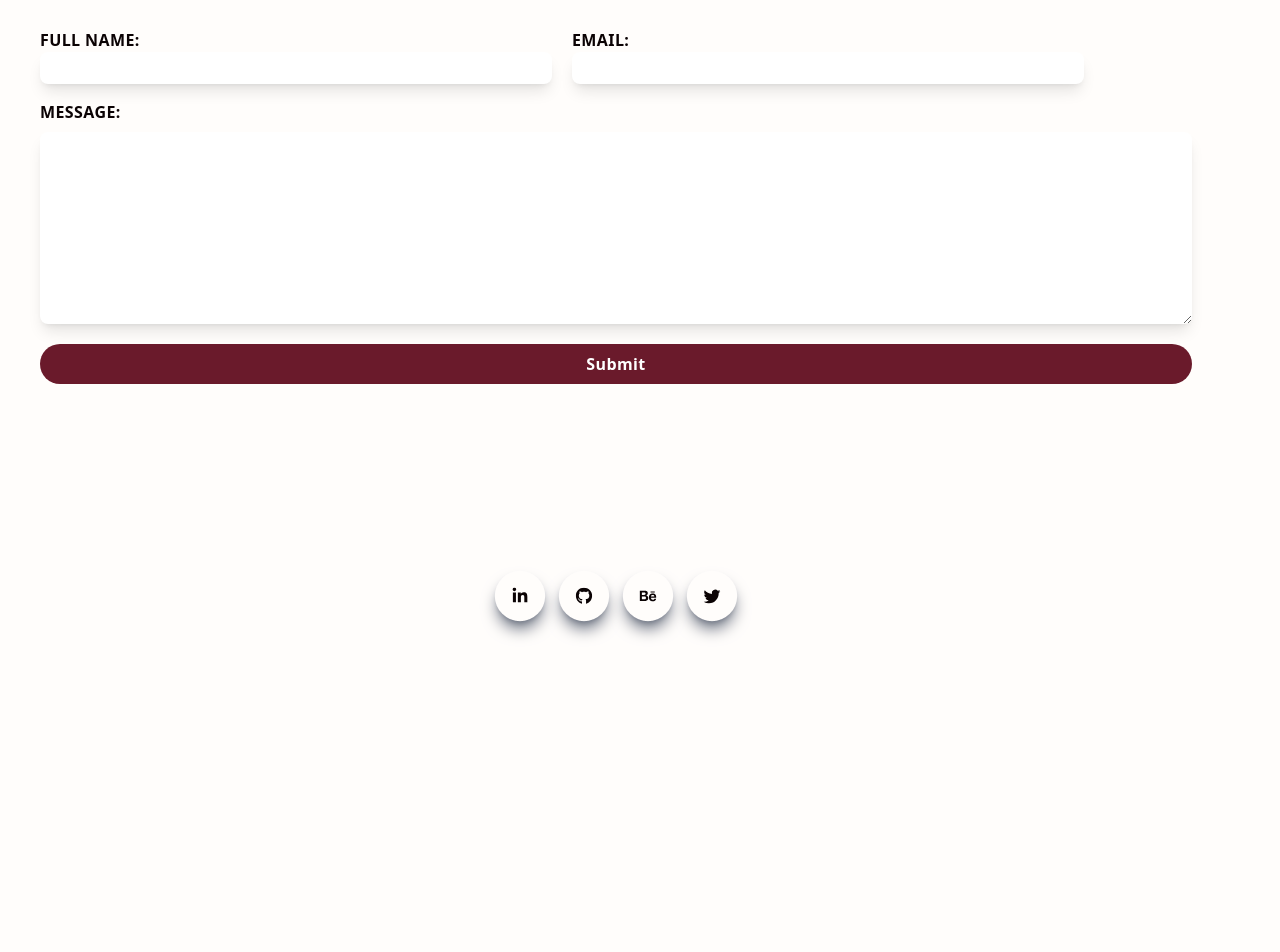
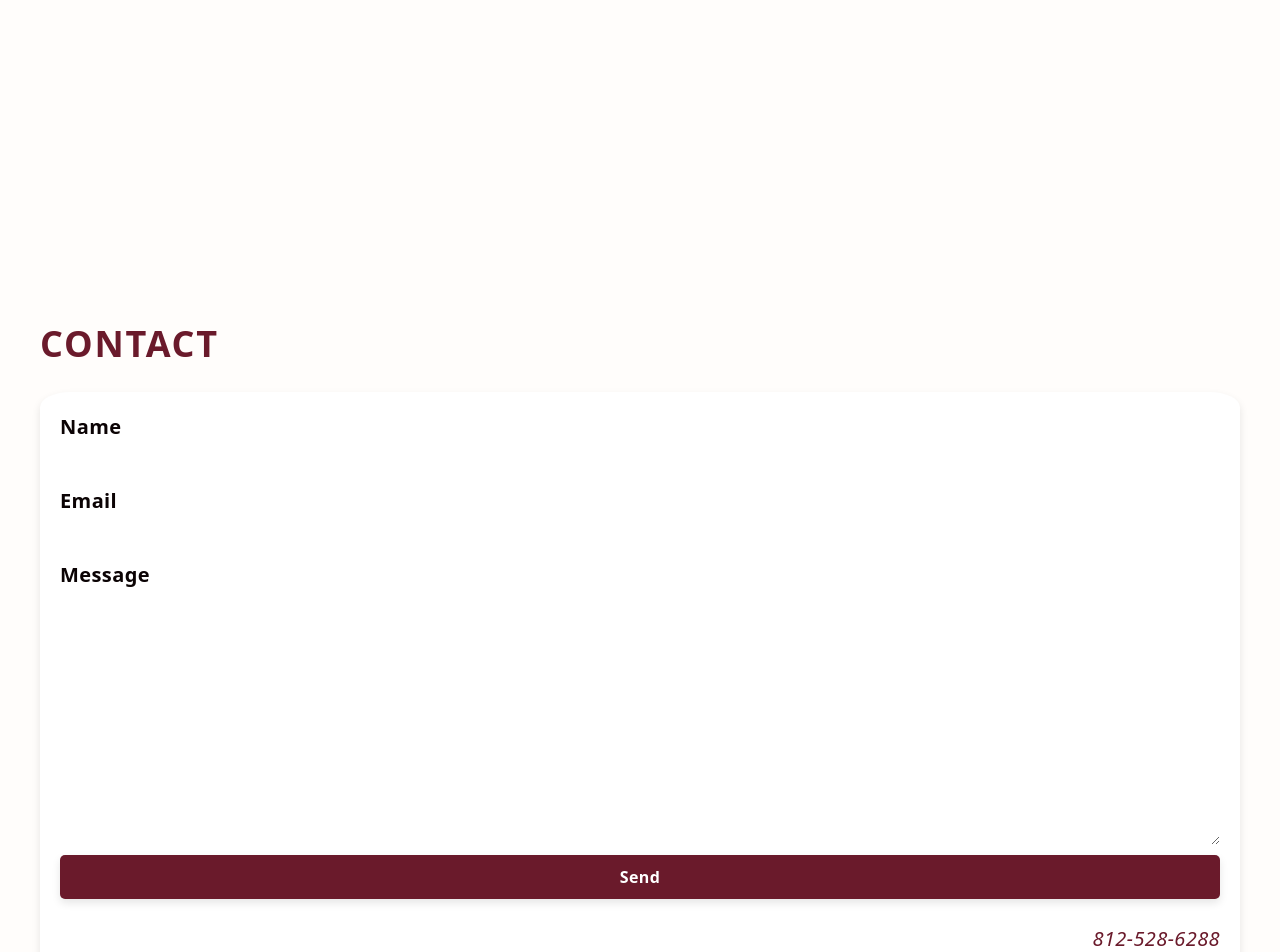
Before and after one commit to FrischSticks/personalPortfolio, a Next.js app: page / in a window 1280 px wide. Shown: the part 5360-6312 px from the top of the page. Before the commit the page ends 6180 px from the top, so only its background shows below. Built offline with nearby package versions, Linux system fonts and the light colour scheme; no server answers.

Commit message:
Updated Contact Form
Fixed an error that arose from issues with the EmailJS API and made styling edits.

```diff
--- a/components/Contact.jsx
+++ b/components/Contact.jsx
@@ -1,65 +1,95 @@
-import React, { useState } from 'react'
-import Socials from './Socials'
-import emailjs from 'emailjs-com';
+import { useState } from 'react';
+import { useForm } from 'react-hook-form';
+import Socials from './Socials';
+import emailjs from '@emailjs/browser';
+import styles from '../styles/Contact.module.css'; // Import CSS using Next.js's built-in CSS Modules
+
+// Initialize emailjs
+emailjs.init({
+  publicKey: process.env.NEXT_PUBLIC_EMAILJS_PUBLIC_KEY,
+  // Do not allow headless browsers
+  blockHeadless: true,
+  // blockList: {
+  //   // Block the suspended emails
+  //   list: ['foo@emailjs.com', 'bar@emailjs.com'],
+  //   // The variable contains the email address
+  //   watchVariable: 'userEmail',
+  // },
+  limitRate: {
+    // Set the limit rate for the application
+    id: 'app',
+    // Allow 1 request per 10s
+    throttle: 10000,
+  },
+});
 
 const Contact = () => {
-  const [name, setName] = useState("");
-  const [email, setEmail] = useState("");
-  const [message, setMessage] = useState("");
+  const [buttonText, setButtonText] = useState('Send'); // Initialize button text
+  const [isMessageSent, setIsMessageSent] = useState(false);
 
-  const handleSubmit = (e) => {
-    e.preventDefault();
-    emailjs.sendForm('service_wdl2pxm', 'template_wgjywnp', e.target, '4C4jlz9zmqANPKvjx')
-      .then((result) => {
-        console.log('Message Sent!');
-        alert('Message Sent!')
-      }, (error) => {
-        console.log(error.text);
-        alert(`I'm sorry, but your message failed to deliver. Please try again! If the problem persists, you can reach me at FrischeEvan@gmail.com.`)
+  const { register, handleSubmit, errors, reset } = useForm(); // Use useForm hook
+
+    // Ensure that the errors object is defined before accessing its properties
+    const nameError = errors && errors.name ? errors.name.message : '';
+    const emailError = errors && errors.email ? errors.email.message : '';
+    const messageError = errors && errors.message ? errors.message.message : '';
+
+  const submitForm = (e) => {
+    if (e && e.preventDefault) {
+      e.preventDefault();
+    }
+
+    // Your emailjs.sendForm logic here
+    emailjs.sendForm(process.env.NEXT_PUBLIC_EMAILJS_SERVICE_ID, 'template_wgjywnp', '#' + styles.contactForm)
+      .then((response) => {
+        console.log('Email sent successfully:', response.status, response.text);
+        setIsMessageSent(true); // Set flag for styling
+        setButtonText('Message Sent!'); // Update button text on success
+        reset();
+         // Reset button state after 5 seconds (5000 milliseconds)
+        setTimeout(() => {
+          setButtonText('Send');
+          setIsMessageSent(false);
+        }, 5000);
+      })
+      .catch((error) => {
+        console.error('Error sending email:', error);
+        setButtonText('Message Failed to Send'); // Update button text on success
+        // Reset button state after 5 seconds (5000 milliseconds)
+        setTimeout(() => {
+          setButtonText('Send');
+          setIsMessageSent(false);
+        }, 5000);
       });
-    setName('');
-    setEmail('');
-    setMessage('');
   };
 
-
   return (
-        <div id='contact' className='w-full lg:h-screen m-20 max-w-[90vw] mx-10 mt-[30%] scroll-mt-36'>
-            <h1 className='text-[#6a1a2b] pb-1 mb-6 uppercase tracking-wider'>CONTACT ME</h1>
-            <form onSubmit={handleSubmit} className="flex flex-col w-[90vw] lg:w-[90vw] mb-20 lg:mb-40">
-
-              <div className='flex flex-start mt-5'>
-                <div className='flex flex-col w-[30vw] lg:w-[40vw]'>
-                  <label htmlFor="name" className="font-bold uppercase">Full Name:</label>
-                  <input type="text" id="name" name="name" className="p-1 rounded-lg shadow-lg w-full"
-                  onChange={(e) => {
-                    setName(e.target.value);
-                  }}  value={name}
-                  required />
-                </div>
-
-                <div className='flex flex-col ml-5 w-[30vw] lg:w-[40vw]'>
-                  <label htmlFor="email" className="font-bold uppercase">Email:</label>
-                  <input type="email" id="email" name="email" className="p-1 rounded-lg shadow-lg w-full"
-                  onChange={(e) => {
-                    setEmail(e.target.value);
-                  }}  value={email}
-                  required />
-                </div>
-              </div>
-
-              <label htmlFor="message" className="font-bold uppercase mt-4">Message:</label>
-              <textarea id="message" name="message" className="w-[85vw] p-1 mt-2 rounded-lg shadow-lg lg:w-[90vw] h-[15vw]"
-              onChange={(e) => {
-                setMessage(e.target.value);
-              }}  value={message}
-              required></textarea>
-
-              <input type="submit" value="Submit" className="bg-[#6a1a2b] text-white font-bold py-2 mt-5 rounded-full hover:bg-[#631828] transition duration-300 w-[85vw] lg:w-[90vw]" />
-            </form>
-            <Socials />
+  <div id='contact' className='mt-[60%] mx-10 lg:mt-[100%] xl:mt-[60%] md:h-screen m-20 scroll-mt-36'>
+    <h1 className='text-[#6a1a2b] pb-1 mb-6 uppercase tracking-wider'>Contact</h1>
+        <div className={styles.contact}>
+          <form id={styles.contactForm} onSubmit={handleSubmit(submitForm)}>
+            <label id={styles.user_name} htmlFor="user_name"> Name</label>
+            <input type="text" name="name"
+              {...register('name', { required: true })} />
+               {nameError && <p>{nameError}</p>}
+            <label id={styles.user_email} htmlFor="user_email">Email</label>
+            <input type="email" name="email"
+              {...register('email', { required: 'Email is required', pattern: /^\S+@\S+$/i })}/>
+              {emailError && <p>{emailError}</p>}
+            <label htmlFor="message" className={styles.user_message}>Message</label>
+            <textarea id={styles.message} name="message" {...register('message', { required: true })} />
+            {messageError && <p>{messageError}</p>}
+            <input id={styles.submitBtn} type="submit" value={buttonText}
+            // CONDITIONAL CLASS NAME
+              className={isMessageSent ? 'greenButton' : ''}
+            />
+          </form>
+          <p className={styles.phoneNumber}> 812-528-6288 </p>
+          <p className={styles.emailAddress}> FrischeEvan@gmail.com </p>
         </div>
-  )
-}
+      <Socials />
+    </div>
+  );
+};
 
 export default Contact
--- /dev/null
+++ b/styles/Contact.module.css
@@ -0,0 +1,77 @@
+.contact {
+    width: 100%;
+    padding: 20px;
+    background-color: white;
+    box-shadow: 0 4px 8px rgba(0, 0, 0, .1);
+    border-radius: 2.5%;
+}
+
+#contactForm {
+    display: flex;
+    flex-direction: column;
+    margin-bottom: 25px;
+    width: 100%;
+}
+
+#user_name, #user_email, .user_message {
+    margin-top: 15px;
+    margin-bottom: 5px;
+    font-weight: 700;
+    font-size: 20px;
+}
+
+#user_name {
+    margin-top: 0px;
+}
+
+#message {
+    height: 250px;
+}
+
+#submitBtn {
+    padding: 10px 20px;
+    font-size: 16px;
+    font-weight: bold;
+    background-color: #6a1a2b;
+    color: #fff;
+    border: none;
+    border-radius: 5px;
+    cursor: pointer;
+    margin-top: 10px;
+    box-shadow: 0 4px 8px rgba(0, 0, 0, .1);
+}
+
+#submitBtn:hover {
+    scale: 1.02;
+}
+
+.phoneNumber, .emailAddress {
+    font-size: 20px;
+    font-style: italic;
+    display: flex;
+    justify-content:flex-end;
+    color: #6a1a2b;
+}
+
+p.emailAddress, p.phoneNumber {
+    margin: 0px;
+}
+
+.popup {
+    display: block;
+    background-color: #4CAF50;
+    color: #fff;
+    padding: 20px;
+    border-radius: 5px;
+    position: fixed;
+    top: 50%;
+    left: 50%;
+    transform: translate(-50%, -50%);
+    z-index: 999;
+  }
+
+  /* CLASS ADDED AFTER MESSAGE IS SENT (DISAPPEARS AFTER 5 SECONDS) */
+  input.greenButton {
+    background-color: green;
+    color: #fff;
+  }
```
